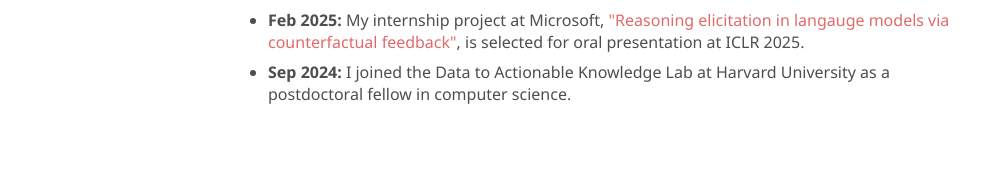
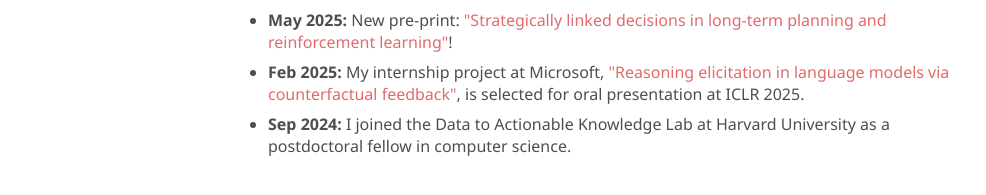
Before and after one commit to alihanhyk/alihanhyk.github.io, a plain HTML site: page index.html in a window 1280 px wide. Shown: the part 443-638 px from the top of the page, without its empty margins (144-1130 px from the left). Drawn offline with Linux system fonts and the light colour scheme; files whose address does not match are found by name.

Commit message:
Update news

```diff
--- a/index.html
+++ b/index.html
@@ -49,7 +49,8 @@
                 </p>
                 <h1>News!</h1>
                 <ul>
-                    <li><b>Feb 2025:</b> My internship project at Microsoft, <a target="_blank" href="https://openreview.net/forum?id=VVixJ9QavY">"Reasoning elicitation in langauge models via counterfactual feedback"</a>, is selected for oral presentation at ICLR 2025.</li>
+                    <li><b>May 2025:</b> New pre-print: <a target="_blank" href="https://arxiv.org/pdf/2505.16833">"Strategically linked decisions in long-term planning and reinforcement learning"</a>!</li>
+                    <li><b>Feb 2025:</b> My internship project at Microsoft, <a target="_blank" href="https://openreview.net/forum?id=VVixJ9QavY">"Reasoning elicitation in language models via counterfactual feedback"</a>, is selected for oral presentation at ICLR 2025.</li>
                     <li><b>Sep 2024:</b> I joined the Data to Actionable Knowledge Lab at Harvard University as a postdoctoral fellow in computer science.</li>
                 </ul>
             </div>
```
